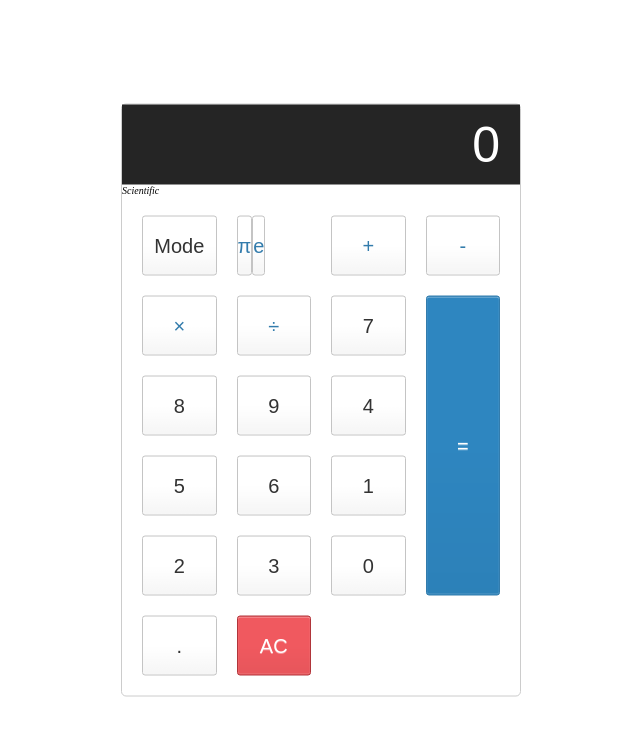
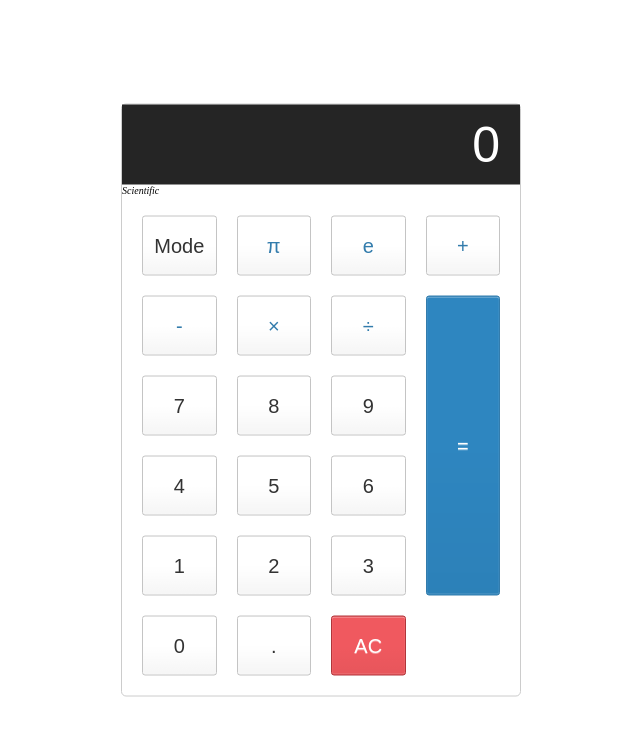
Before and after one commit to samriz/Calculator, an Angular app: page / in a window 1280 px wide. Both pictures are taken after a click on the button "Mode". Shown: the top 736 px of the page, without its empty margins (319-959 px from the left). Built offline with nearby package versions, Linux system fonts and the light colour scheme.

Commit message:
Update calculator.component.html
Got scientific mode buttons to display in the grid normally like all of the other buttons by taking them out of a span element and applying ngIf directly to each scientific mode button.

```diff
--- a/src/app/calculator/calculator.component.html
+++ b/src/app/calculator/calculator.component.html
@@ -10,10 +10,8 @@
 
     <button type="button" (click)="incrementMode()">Mode</button>
 
-    <span *ngIf="mode.name === 'Scientific'">
-      <button type="button" class="operator" value="3.141592653589793238">&pi;</button>
-      <button type="button" class="operator" value="2.71828183">e</button>
-    </span>
+    <button *ngIf="mode.name === 'Scientific'" type="button" class="operator" value="3.141592653589793238">&pi;</button>
+    <button *ngIf="mode.name === 'Scientific'" type="button" class="operator" value="2.71828183">e</button>
 
     <button type="button" class="operator" value="+">+</button>
     <button type="button" class="operator" value="-">-</button>
```
